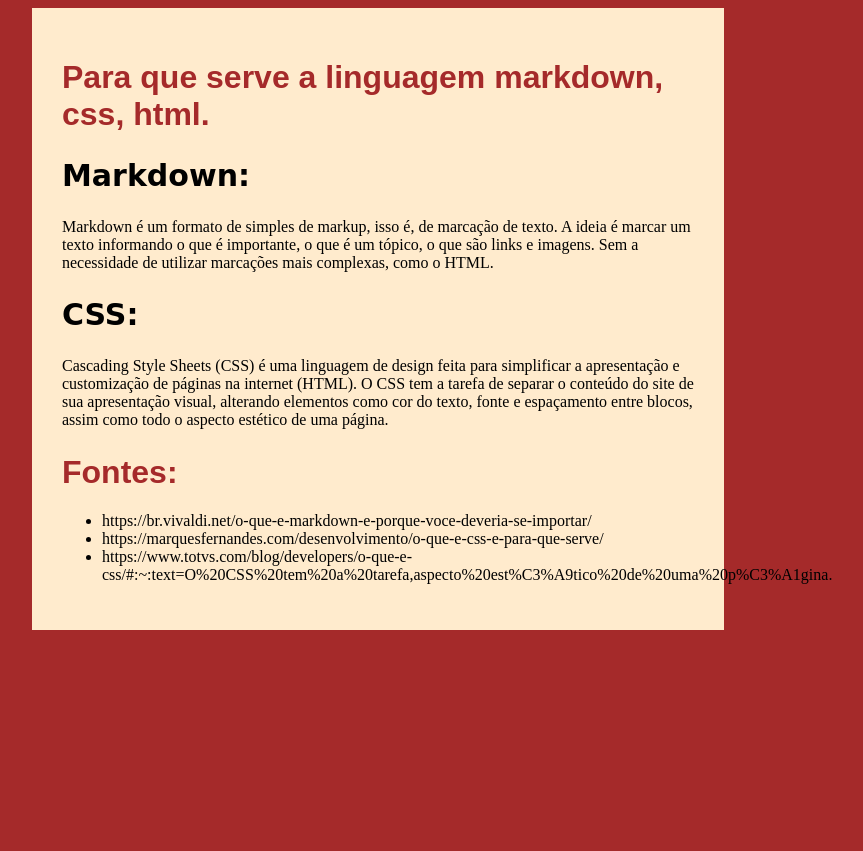
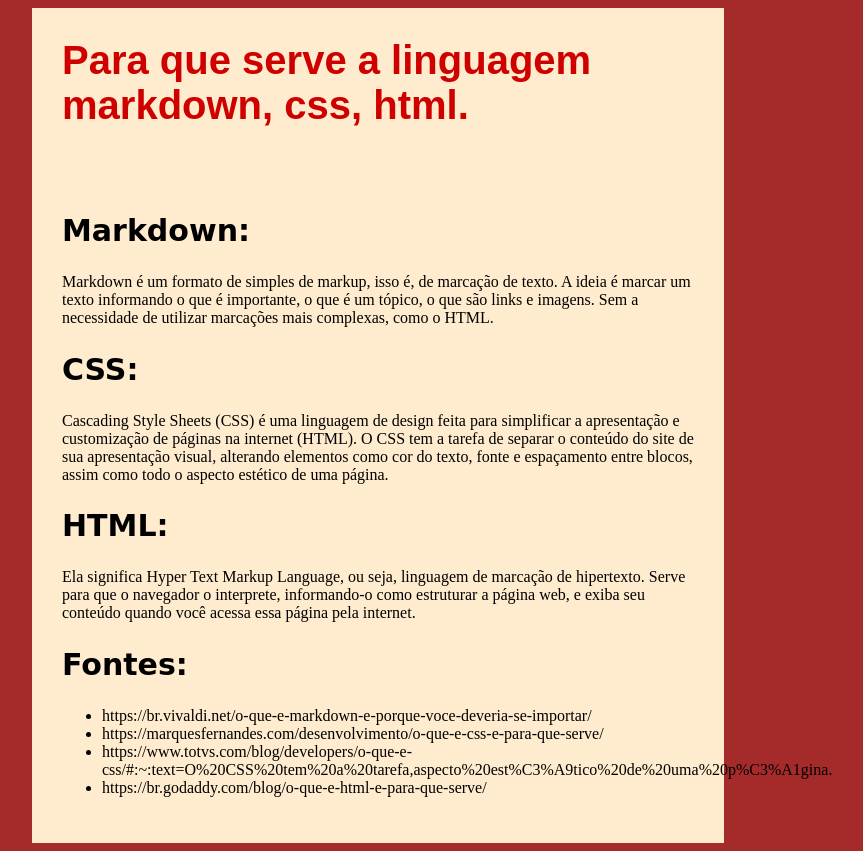
Before and after one commit to gabrie-felipe/uc3-atividade-01, a plain HTML site: page index.html in a window 1280 px wide. Shown: the whole page, without its empty margins (262-1125 px from the left). Before the commit the page ends 800 px from the top, so only its background shows below. Drawn offline with Linux system fonts and the light colour scheme.

Commit message:
Adicionado paragrafo html e configs

```diff
--- a/assets/css/style.css
+++ b/assets/css/style.css
@@ -6,7 +6,8 @@ text-align: center;
 }
 h1{
     font-family: fantasy;
-    color: brown;
+    color: rgb(207, 0, 0);
+    font-size: 40px;
 }
 h2 {
     font-family: cursive;
--- a/index.html
+++ b/index.html
@@ -8,24 +8,29 @@
 </head>
 
 <body>
+    <h1 class="container">Para que serve a linguagem markdown, css, html.</h1>
     <div class="container">
-        <h1>Para que serve a linguagem markdown, css, html.</h1>
         <h2>Markdown:</h2>
-        <p>Markdown é um formato de simples de markup, isso é, de marcação de texto. A ideia é marcar um texto
+        <p> Markdown é um formato de simples de markup, isso é, de marcação de texto. A ideia é marcar um texto
             informando o que é importante, o que é um tópico, o que são links e imagens. Sem a necessidade de utilizar
             marcações mais complexas, como o HTML.</p>
         <h2>CSS:</h2>
-        <p>Cascading Style Sheets (CSS) é uma linguagem de design feita para simplificar a apresentação e customização
+        <p> Cascading Style Sheets (CSS) é uma linguagem de design feita para simplificar a apresentação e customização
             de páginas na internet (HTML). O CSS tem a tarefa de separar o conteúdo do site de sua apresentação visual,
             alterando elementos como cor do
             texto, fonte e espaçamento entre blocos, assim como todo o aspecto estético de uma página.</p>
-            <h2></h2>
+        <h2>HTML:</h2>
+        <p> Ela significa Hyper Text Markup Language, ou seja, linguagem de marcação de hipertexto. Serve para que o
+            navegador o interprete, informando-o como estruturar a página web, e exiba seu conteúdo quando você acessa
+            essa página pela internet.</p>
 
-        <h1>Fontes:</h1>
+        <h2>Fontes:</h2>
         <ul>
             <li>https://br.vivaldi.net/o-que-e-markdown-e-porque-voce-deveria-se-importar/</li>
             <li>https://marquesfernandes.com/desenvolvimento/o-que-e-css-e-para-que-serve/</li>
-            <li>https://www.totvs.com/blog/developers/o-que-e-css/#:~:text=O%20CSS%20tem%20a%20tarefa,aspecto%20est%C3%A9tico%20de%20uma%20p%C3%A1gina.</li>
+            <li>https://www.totvs.com/blog/developers/o-que-e-css/#:~:text=O%20CSS%20tem%20a%20tarefa,aspecto%20est%C3%A9tico%20de%20uma%20p%C3%A1gina.
+            </li>
+            <li>https://br.godaddy.com/blog/o-que-e-html-e-para-que-serve/</li>
         </ul>
     </div>
 </body>
```
